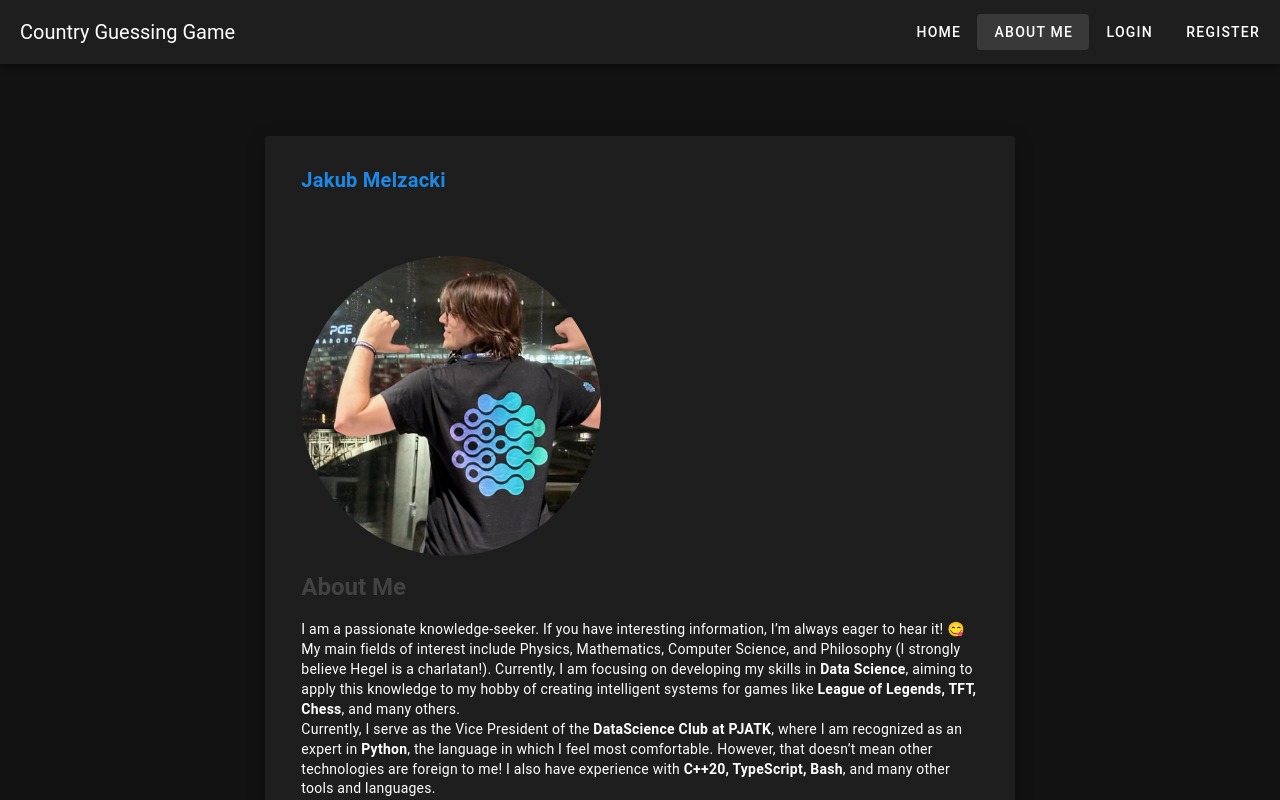
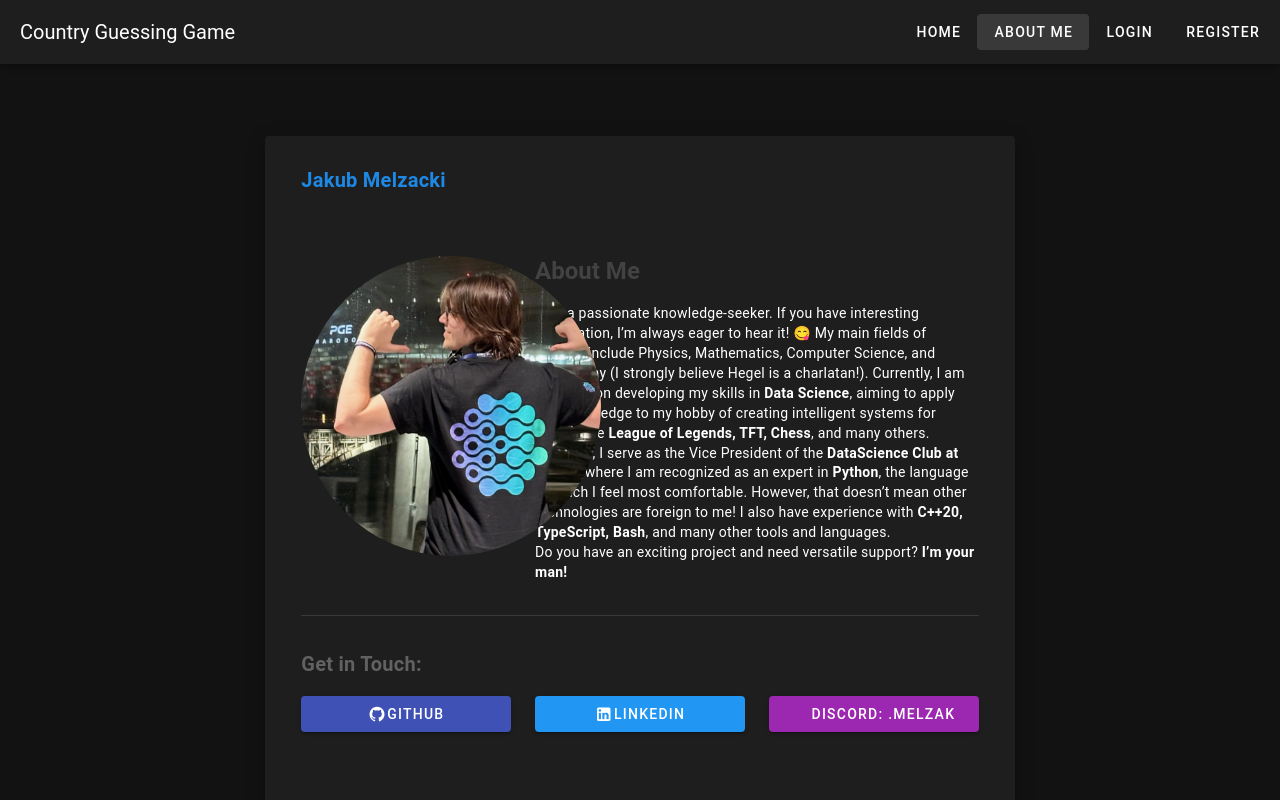
Before and after one commit to melzak252/JMelzacki, a Vue app in the folder client/: page /aboutme in a window 1280 px wide. Shown: the top 800 px of the page. Built offline with nearby package versions, Linux system fonts and the light colour scheme; no server answers.

Commit message:
Change about me layout

```diff
--- a/client/src/pages/AboutMePage.vue
+++ b/client/src/pages/AboutMePage.vue
@@ -9,7 +9,7 @@
           </v-card-title>
           <v-card-text class="py-5">
             <v-row class="my-5">
-              <v-col cols="12">
+              <v-col cols="4">
                 <v-avatar
                   size="300"
                   class="mx-auto mb-4"
@@ -19,6 +19,8 @@
                     alt="Jakub Melzacki"
                   ></v-img>
                 </v-avatar>
+              </v-col>
+              <v-col cols="8">
                 <h2 class="text-h5 font-weight-bold mb-4">About Me</h2>
                 <p>
                   I am a passionate knowledge-seeker. If you have interesting information, I’m always eager to hear it! 😋
```
